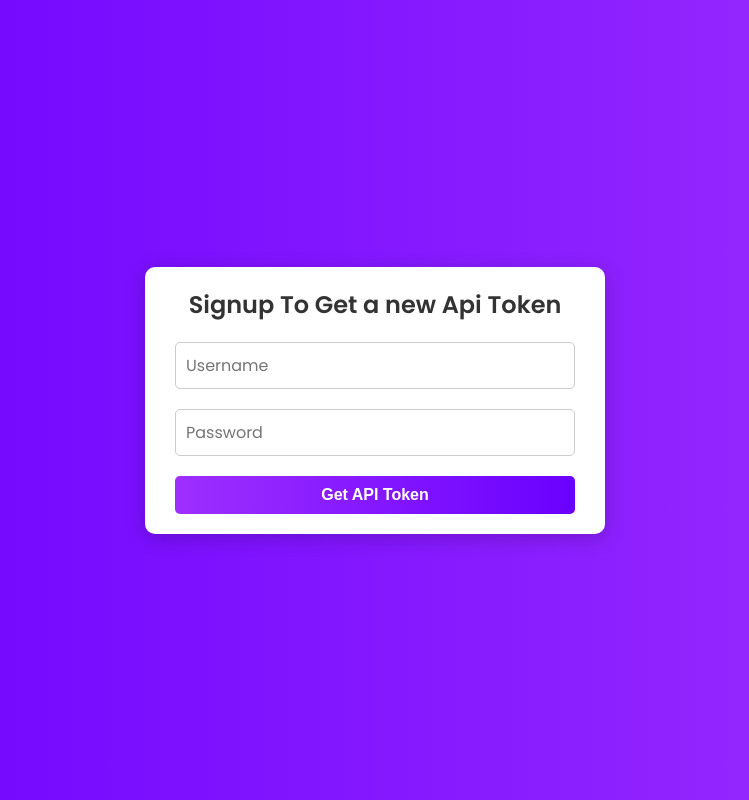
After one commit to AkiTheMemeGod/ProtoBase, a Flask app: page /signup in a window 1280 px wide. The commit adds this page. Shown: the whole page, without its empty margins (265-1014 px from the left). Run offline with Flask 3, Linux system fonts and the light colour scheme.

Commit message:
Add signin and signup pages with corresponding styles and functionality

```diff
--- a/flask_app.py
+++ b/flask_app.py
@@ -21,9 +21,46 @@ def close_db(exception):
 def homepage():
     return render_template("index.html")
 
+
 @app.route('/get-started')
 def get_started():
     return render_template('get-started.html')
+
+
+@app.route('/signup', methods=['GET', 'POST'])
+def signup():
+    if request.method == 'GET':
+        return render_template('signup.html')
+    elif request.method == 'POST':
+        data = request.get_json()
+        username = data.get("username")
+        password = data.get("password")
+        con = get_db()
+        db = ProtoBaseAuthentication(con)
+        status, token = db.assign_api_token(username, password)
+        if status:
+            return jsonify(success=True, api_token=token)
+        else:
+            return jsonify(success=False, message="Signup failed. User may already exist.")
+
+
+@app.route('/signin', methods=['GET', 'POST'])
+def signin():
+    if request.method == 'GET':
+        return render_template('signin.html')
+    elif request.method == 'POST':
+        data = request.get_json()
+        username = data.get("username")
+        password = data.get("password")
+        con = get_db()
+        db = ProtoBaseAuthentication(con)
+        cur = con.cursor()
+        cur.execute("SELECT token FROM dev_api_tokens WHERE username=? AND password=?", (username, password))
+        result = cur.fetchone()
+        if result:
+            return jsonify(success=True, api_token=result[0])
+        else:
+            return jsonify(success=False, message="Signin failed. Incorrect credentials.")
 
 
 @app.route("/auth_api/email-signup/")
@@ -31,13 +68,16 @@ def signup_email():
     usr = request.args.get('usr')
     pwd = request.args.get('pwd')
     email = request.args.get('email')
+    token = request.args.get('token')
     con = get_db()
     db = ProtoBaseAuthentication(con)
     if usr and pwd and email:
-        s = db.signup_with_email(usr, pwd, email)
+        s = db.signup_with_email(usr, pwd, email, token)
 
         if s == 200:
             return jsonify({"message": "User Successfully SignedUp", "status-code": 400})
+        elif s == 500:
+            return jsonify({"message": "INVALID API TOKEN", "status-code": 500})
         else:
             return jsonify({"message": "Username Already Exists", "status-code": 400})
     else:
@@ -48,12 +88,16 @@ def signup_email():
 def signup_username():
     usr = request.args.get('usr')
     pwd = request.args.get('pwd')
+    token = request.args.get('token')
+
     con = get_db()
     db = ProtoBaseAuthentication(con)
     if usr and pwd:
-        s = db.signup_with_username(usr, pwd)
+        s = db.signup_with_username(usr, pwd, token)
         if s == 200:
             return jsonify({"message": "User Successfully SignedUp", "status-code": 200})
+        elif s == 500:
+            return jsonify({"message": "INVALID API TOKEN", "status-code": 500})
         else:
             return jsonify({"message": "Username Already Exists", "status-code": 400})
 
@@ -66,15 +110,20 @@ def signin_email():
     usr = request.args.get('usr')
     pwd = request.args.get('pwd')
     email = request.args.get('email')
+    token = request.args.get('token')
+
     con = get_db()
     db = ProtoBaseAuthentication(con)
     if usr and pwd and email:
-        status, code = db.signin_with_email(usr, pwd, email)
+        status, code = db.signin_with_email(usr, pwd, email, token)
         if status:
             if code == 200:
                 return jsonify({"message": "User Successfully Logged in", "status-code": 200})
             elif code == 400:
                 return jsonify({"message": "User Not Found", "status-code": 400})
+            elif code == 500:
+                return jsonify({"message": "INVALID API TOKEN", "status-code": 500})
+
         else:
             return jsonify({"message": "Incorrect Credentials", "status-code": 400})
     else:
@@ -85,15 +134,20 @@ def signin_email():
 def signin_username():
     usr = request.args.get('usr')
     pwd = request.args.get('pwd')
+    token = request.args.get('token')
+
     con = get_db()
     db = ProtoBaseAuthentication(con)
     if usr and pwd:
-        status, code = db.signin_with_username(usr, pwd)
+        status, code = db.signin_with_username(usr, pwd, token)
         if status:
             if code == 200:
                 return jsonify({"message": "User Successfully Logged in", "status-code": 200})
             elif code == 400:
                 return jsonify({"message": "User Not Found", "status-code": 400})
+            elif code == 500:
+                return jsonify({"message": "INVALID API TOKEN", "status-code": 500})
+
         else:
             return jsonify({"message": "Incorrect Credentials", "status-code": 400})
     else:
--- /dev/null
+++ b/static/login.css
@@ -0,0 +1,89 @@
+/* General reset */
+body, h1, p, a, input, button {
+    margin: 0;
+    padding: 0;
+    box-sizing: border-box;
+}
+
+/* Body styling */
+body {
+    font-family: 'Poppins', sans-serif;
+    background: linear-gradient(90deg, #6a00ff, #9e2fff);
+    min-height: 100vh;
+    display: flex;
+    justify-content: center;
+    align-items: center;
+}
+
+/* Login container */
+.login-container {
+    background: white;
+    border-radius: 10px;
+    box-shadow: 0 4px 20px rgba(0, 0, 0, 0.2);
+    width: 100%;
+    max-width: 400px;
+    padding: 20px 30px;
+    text-align: center;
+}
+
+/* Title */
+.login-container h1 {
+    font-size: 24px;
+    font-weight: 600;
+    color: #333;
+    margin-bottom: 20px;
+}
+
+/* Form groups */
+.form-group {
+    margin-bottom: 20px;
+}
+
+input[type="text"], input[type="password"] {
+    width: 100%;
+    padding: 10px;
+    border: 1px solid #ccc;
+    border-radius: 5px;
+    font-size: 16px;
+    font-family: inherit;
+    outline: none;
+    transition: border 0.3s;
+}
+
+/* Input focus effect */
+input[type="text"]:focus, input[type="password"]:focus {
+    border-color: #6a00ff;
+}
+
+/* Button */
+.btn-login {
+            background: linear-gradient(90deg, #9e2fff, #6a00ff);
+    color: white;
+    border: none;
+    border-radius: 5px;
+    padding: 10px 15px;
+    font-size: 16px;
+    font-weight: 600;
+    cursor: pointer;
+    transition: background 0.3s;
+    width: 100%;
+}
+
+.btn-login:hover {
+            background: linear-gradient(90deg, #6a00ff, #9e2fff);
+}
+
+/* Output area */
+.output {
+    margin-top: 15px;
+    font-size: 14px;
+    color: #333;
+    word-wrap: break-word;
+}
+
+/* Error message */
+.error {
+    color: red;
+    font-size: 14px;
+    margin-top: 10px;
+}
--- a/templates/get-started.html
+++ b/templates/get-started.html
@@ -15,6 +15,8 @@
                 <li><a href="#quickstart">Quick Start</a></li>
                 <li><a href="#endpoints">API Endpoints</a></li>
                 <li><a href="#examples">Examples</a></li>
+                <li><a href="/signin">Sign In</a></li>
+                <li><a href="/signup">Sign Up</a></li>
             </ul>
         </nav>
     </header>
--- a/templates/index.html
+++ b/templates/index.html
@@ -16,6 +16,7 @@
                 <li><a href="#features">Features</a></li>
                 <li><a href="#about">About</a></li>
                 <li><a href="#contact">Contact</a></li>
+
             </ul>
         </nav>
     </header>
@@ -50,6 +51,8 @@
         <div class="cta">
             <button onclick="window.location.href='/get-started'">Get Started</button>
         </div>
+        <br>
+
     </div>
     <footer>
         <p>&copy; 2024 ProtoBase. All rights reserved.</p>
--- /dev/null
+++ b/templates/signup.html
@@ -0,0 +1,54 @@
+<!DOCTYPE html>
+<html lang="en">
+<head>
+    <meta charset="UTF-8">
+    <meta name="viewport" content="width=device-width, initial-scale=1.0">
+    <title>Signup - API Token</title>
+    <link href="https://fonts.googleapis.com/css2?family=Poppins:wght@400;600&display=swap" rel="stylesheet">
+    <link rel="stylesheet" href="{{ url_for('static', filename='login.css') }}">
+</head>
+<body>
+    <div class="login-container">
+        <h1>Signup To Get a new Api Token</h1>
+        <form id="signupForm">
+            <div class="form-group">
+                <input type="text" id="username" name="username" placeholder="Username" required>
+            </div>
+            <div class="form-group">
+                <input type="password" id="password" name="password" placeholder="Password" required>
+            </div>
+            <div class="output" id="signupOutput"></div>
+            <button type="submit" class="btn-login">Get API Token</button>
+        </form>
+    </div>
+    <script>
+        document.getElementById("signupForm").addEventListener("submit", async function(event) {
+            event.preventDefault();
+            const username = document.getElementById("username").value;
+            const password = document.getElementById("password").value;
+            const output = document.getElementById("signupOutput");
+            output.innerHTML = "<p>Processing...</p>";
+
+            try {
+                const response = await fetch('/signup', {
+                    method: 'POST',
+                    headers: { 'Content-Type': 'application/json' },
+                    body: JSON.stringify({ username, password })
+                });
+                const result = await response.json();
+                if (result.success) {
+                    output.innerHTML = `
+                        <p>Signup Successful!</p>
+                        <p>Your API Token:</p>
+                        <p class="API-Token">${result.api_token}</p>
+                    `;
+                } else {
+                    output.innerHTML = `<p style="color: red;">${result.message || "Signup failed!"}</p>`;
+                }
+            } catch (error) {
+                output.innerHTML = `<p style="color: red;">Server error. Please try again later.</p>`;
+            }
+        });
+    </script>
+</body>
+</html>
```
Also changed, not shown: Database.py (+86 -35 lines), templates/api_token.html (added, +66 -0 lines), templates/signin.html (added, +54 -0 lines), Authentication.db.
